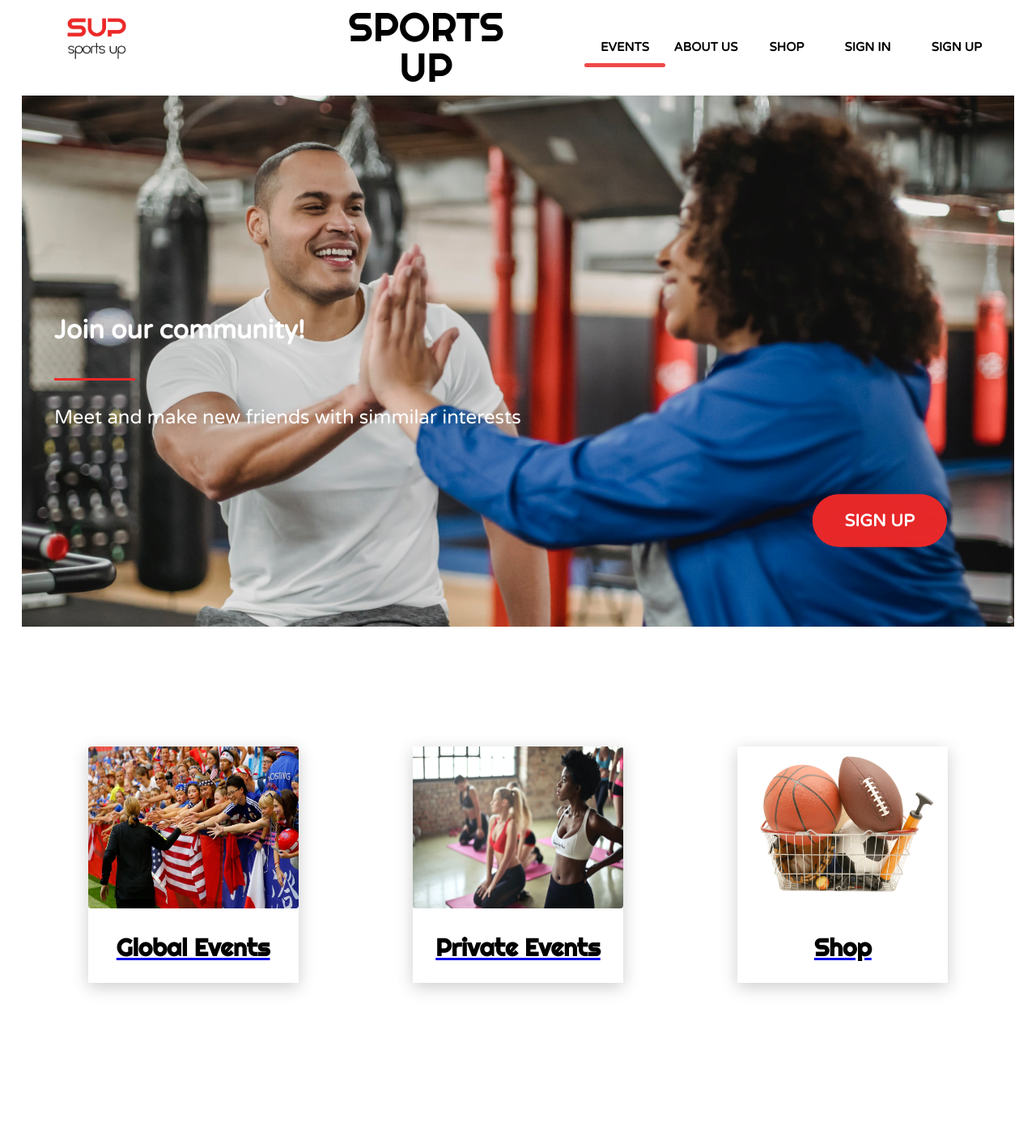
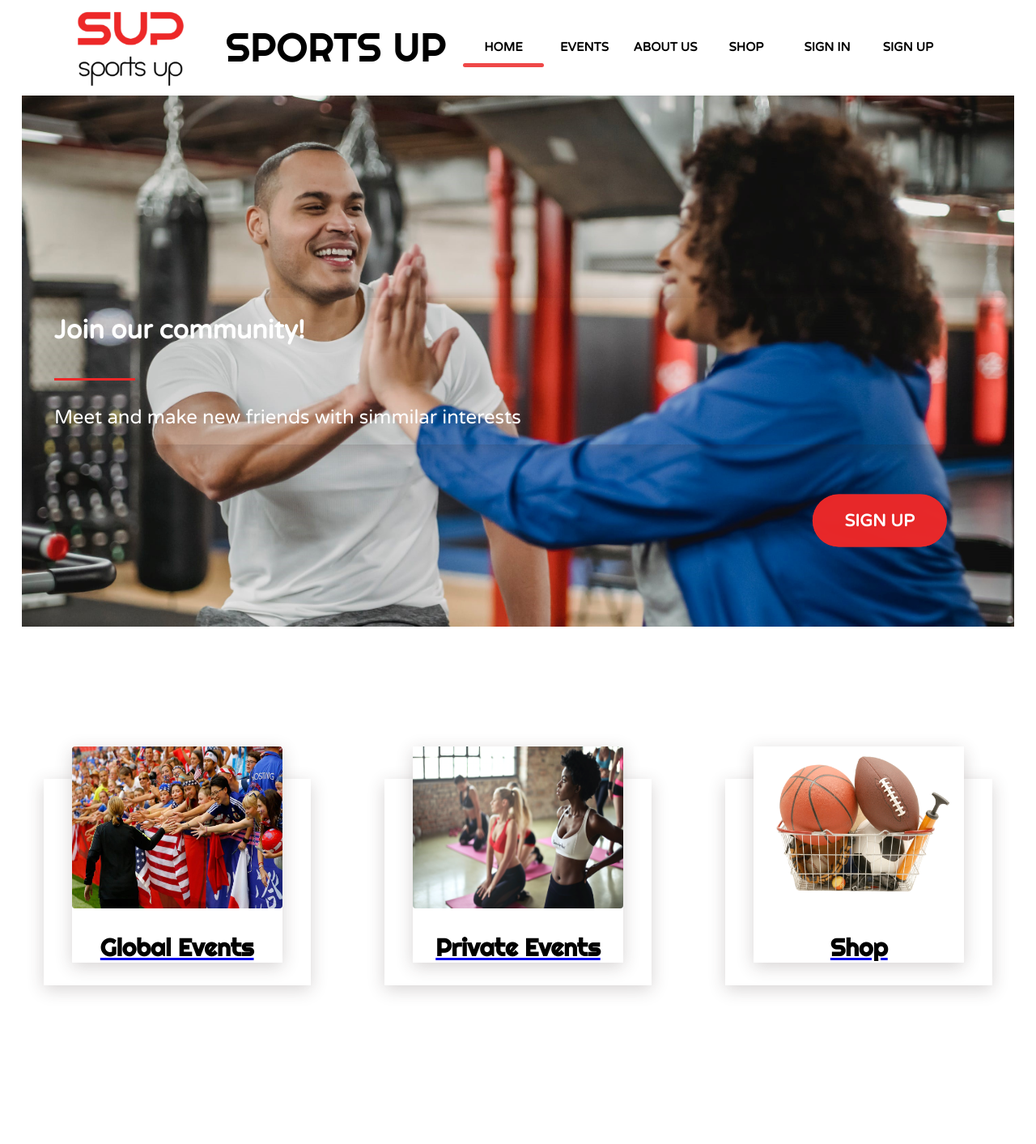
Before and after one commit to yenapaek/sportsUp, a PHP site: page /sportsEvent/ in a window 1280 px wide. Shown: the top 1413 px of the page at 81% size. Run offline with PHP 8.4, Linux system fonts and the light colour scheme.

Commit message:
not too many changes just testing

```diff
--- a/public/css/landing.css
+++ b/public/css/landing.css
@@ -56,7 +56,7 @@ body {
     color: rgb(255, 255, 255);
     animation: textup 12s linear infinite;
     transform: translateY(100px);
-    /* background-color: rgba(0, 117, 250, 0.5); */
+    box-shadow: 0 5px 20px rgba(56, 39, 39, 0.2)
 }
 .text-box1 {
     animation-delay: 0s;
@@ -192,30 +192,30 @@ body {
 }
 
 .cards {
-    position: relative;
+    /* position: relative; */
     width: 100%;
     height: 100%;
     display: flex;
     justify-content: space-around;
     align-items: center;
     flex-wrap: wrap;
-    padding: 30px;
+    /* padding: 30px; */
     /* background: grey; */
 }
 
 .cards> .card {
-    position: relative;
+    /* position: relative; */
     max-width: 300px;
     height: 215px;
     /* border-radius: 5px;
     border: 10px solid rgb(92, 92, 92); */
     /* background: #F5F5F5; */
     background: #ffffff;
-
-    margin: 30px 10px;
+    box-shadow: 0 5px 20px rgba(56, 39, 39, 0.2);
+    /* margin: 30px 10px; */
     padding: 20px 15px;
-    display: flex;
-    flex-direction: column;
+    /* display: flex;
+    flex-direction: column; */
     transition: 0.3s ease-in-out;
 }
 .cards> .card:hover {
@@ -230,13 +230,11 @@ body {
     top: -60px;
     left: 20px;
     z-index: 1;
-    box-shadow: 0 5px 20px rgba(0, 0, 0, 0.2);
+    box-shadow: 0 5px 20px rgba(56, 39, 39, 0.2);
 
 }
 .cards .card .imgBx h2 {
-    /* font-family: 'Varela Round', sans-serif; */
     font-family: 'Righteous', cursive;
-
     font-size: 30px;
     text-align: center;
     color: rgb(0, 0, 0);
--- a/public/css/style.css
+++ b/public/css/style.css
@@ -10,17 +10,18 @@
 	display:flex;
 	flex-direction: row;
 	justify-content: space-between;
+	align-items: center;
 	width: 100%;
 	height: 100px;
 	padding: 0;
 	margin: 0;
 	background: rgb(255, 255, 255);
 }
-.top-left {
+/* .top-left {
 	width: 50%;
 	display: flex;
 	flex-direction: row;
-	}
+	} */
 .logo {
 	margin-left: 60px;
 	width: 190px;
@@ -31,10 +32,11 @@
 	border-radius: 15px;
 }
 .sup {
-	width: 65%;
-	margin-left: 240px;
-	display: flex;
-	align-self: center;
+	/* width: 30%; */
+	/* margin-left: 240px; */
+	color: black;
+	/* display: flex;
+	align-self: center; */
 }
 /* .sup> h1{
 	color: #ffffff;
@@ -64,22 +66,23 @@
 .top-right {
     right: 50px;
     background: rgb(255, 255, 255);
-    display: inline-block;
+    /* display: inline-block; */
     font-family: 'Open Sans', sans-serif;
-    width: 550px;
+    width: 700px;
     height: 50px;
-    overflow: hidden;
+    /* overflow: hidden; */
 	display: flex;
 	align-self: center;
 }
 
-.rightBox {
+.rightMenu {
     margin:0px ;
+	top: 0;
 }
 nav{
 	position: relative;
 	margin: 270px auto 0;
-	width: 590px;
+	width: 700px;
 	height: 50px;
 	border-radius: 8px;
 	font-size: 0;
@@ -132,11 +135,18 @@ nav a:nth-child(4):hover~.animation{
 	left: 300px;
 }
 nav a:nth-child(5){
-	width: 120px;
+	width: 100px;
 }
 nav a:nth-child(5):hover~.animation{
 	width: 100px;
 	left: 400px;
+}
+nav a:nth-child(6){
+	width: 100px;
+}
+nav a:nth-child(6):hover~.animation{
+	width: 100px;
+	left: 500px;
 }
 
 
--- /dev/null
+++ b/public/js/menu.js
@@ -0,0 +1,27 @@
+const rightMenu = document.querySelector('.rightMenu');
+const closeMenu = document.querySelector('.closeMenu');
+const openMenu = document.querySelector('.openMenu');
+
+openMenu.addEventListener('click', show);
+closeMenu.addEventListener('click', close);
+
+function show() {
+    console.log ("BEFORE IS " +rightMenu.style.top);
+    rightMenu.style.display = 'flex';
+    rightMenu.style.top = '0';
+    // openMenu.style.display = 'none';
+    closeMenu.style.display = 'block';
+    console.log ("BEFORE IS " +rightMenu.style.top);
+}
+function close () {
+    console.log ("AFTER IS " +rightMenu.style.top);
+    rightMenu.style.top = '-100%';
+    // openMenu.style.display = 'block';
+    closeMenu.style.display = 'none';
+    console.log ("AFTER IS " +rightMenu.style.top);
+    if (screen > 820) {
+
+    }
+}
+
+let screen = screen.width;
--- a/view/landing.php
+++ b/view/landing.php
@@ -96,15 +96,14 @@ ob_start();
         <div class="photo">
             <img src="./public/images/landing/photo1.jpg" alt="">
         </div>
-        <!-- <div class="textInside">
-                <h1>Sign Up section</h1>
-        </div> -->
+
         <div class="box1">
             <a href="#" class="btn btn-white btn-animation-1">Sign Up</a>
         </div>
     </div>
 </div>
 
+
 <?php
     $content = ob_get_clean();
     require("template.php");
--- a/view/menu.php
+++ b/view/menu.php
@@ -1,21 +1,25 @@
 <div id="top">
-  <div class="top-left">
         <div class="logo">
             <img src="./public/images/logo.png" alt="">
         </div>
         <div class="sup">
             <a href="index.php?action=landing"><h1>SPORTS UP</h1></a>
         </div>
-    </div>
 
     <div class="top-right" >
-        <nav class="rightBox">
+        <div class="openMenu"><i class="fas fa-bars"></i></div>
+        <nav class="rightMenu">
+            <a href="#"><strong>Home</strong> </a>
             <a href="#"><strong>Events</strong> </a>
             <a href="index.php?action=aboutUs"><strong>About Us</strong></a>
             <a href="#"><strong>SHOP</strong></a>
             <a href="#"><strong>Sign In</strong></a>
             <a href="#"><strong>Sign Up</strong> </a>
+            <div class="closeMenu"><i class="fas fa-times"></i></div>
             <div class="animation start-home"></div>
         </nav>
     </div>
+
+
 </div>
+<script src="./public/js/menu.js"></script>
```
Also changed, not shown: other parts of public/css/landing.css (+55 -3 lines), other parts of public/css/style.css (+62 -2 lines), public/css/aboutUs.css (+15 -1 lines).
